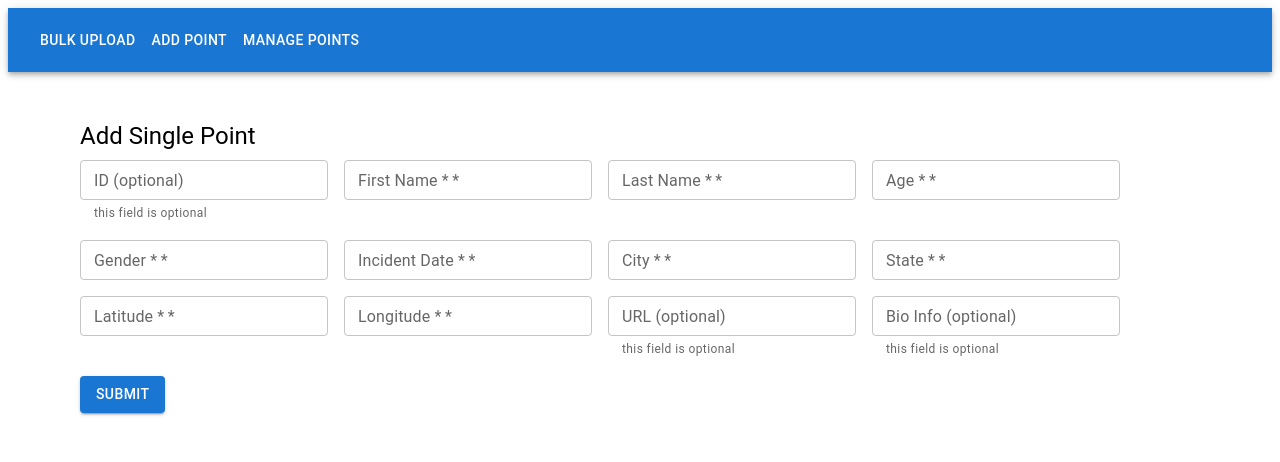
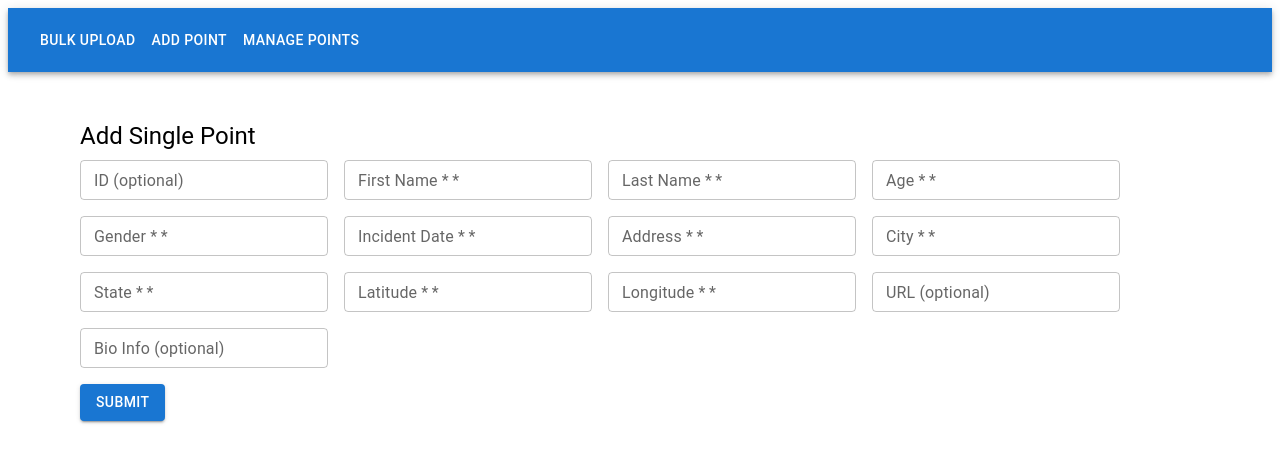
Before and after one commit to kotasuzuki3/STNadminweb, a React (Vite) app: page /add in a window 1280 px wide. Shown: the top 462 px of the page. Built offline with nearby package versions, Linux system fonts and the light colour scheme.

Commit message:
adding auto-geocoding functionality

```diff
--- a/package.json
+++ b/package.json
@@ -22,6 +22,7 @@
     "dotenv": "^17.0.1",
     "express": "^5.1.0",
     "multer": "^2.0.1",
+    "node-fetch": "^3.3.2",
     "pg": "^8.16.3",
     "react": "^19.1.0",
     "react-dom": "^19.1.0",
--- a/src/pages/AddPoint.jsx
+++ b/src/pages/AddPoint.jsx
@@ -8,6 +8,29 @@ import {
 } from '@mui/material';
 import axios from 'axios';
 
+const fieldMeta = {
+  id:            { label: 'ID',            required: false },
+  first_name:    { label: 'First Name',    required: true  },
+  last_name:     { label: 'Last Name',     required: true  },
+  age:           { label: 'Age',           required: true  },
+  gender:        { label: 'Gender',        required: true  },
+  incident_date: { label: 'Incident Date', required: true  },
+  city:          { label: 'City',          required: true  },
+  state:         { label: 'State',         required: true  },
+  street_address:{ label: 'Address',
+                  required: form => !(form.latitude && form.longitude)
+                },
+  latitude:      { label: 'Latitude',
+                  required: form => !form.street_address
+                },
+  longitude:     { label: 'Longitude',
+                  required: form => !form.street_address
+                },
+  url:           { label: 'URL',           required: false },
+  bio_info:      { label: 'Bio Info',      required: false },
+};
+
+
 export default function AddPoint() {
   const [form, setForm] = useState({
     id:          '',
@@ -16,6 +39,7 @@ export default function AddPoint() {
     age:         '',
     gender:      '',
     incident_date: '',
+    street_address: '',
     city:        '',
     state:       '',
     latitude:    '',
@@ -29,6 +53,15 @@ export default function AddPoint() {
     setForm(f => ({ ...f, [e.target.name]: e.target.value }));
 
   const handleSubmit = async () => {
+    if (
+      !form.street_address.trim() &&
+      !(form.latitude && form.longitude)
+    ) {
+      return setMsg(
+        'You must supply either an Address or both Latitude & Longitude.'
+      );
+    }
+
     try {
       await axios.post('http://localhost:3001/api/points', form);
       setMsg('Point added!');
@@ -39,6 +72,7 @@ export default function AddPoint() {
         age:         '',
         gender:      '',
         incident_date: '',
+        street_address: '',
         city:        '',
         state:       '',
         latitude:    '',
@@ -55,56 +89,53 @@ export default function AddPoint() {
     }
   };
 
-  const fieldMeta = {
-    id:            { label: 'ID',            required: false },
-    first_name:    { label: 'First Name',    required: true  },
-    last_name:     { label: 'Last Name',     required: true  },
-    age:           { label: 'Age',           required: true },
-    gender:        { label: 'Gender',        required: true },
-    incident_date: { label: 'Incident Date', required: true  },
-    city:          { label: 'City',          required: true  },
-    state:         { label: 'State',         required: true  },
-    latitude:      { label: 'Latitude',      required: true  },
-    longitude:     { label: 'Longitude',     required: true  },
-    url:           { label: 'URL',           required: false  },
-    bio_info:      { label: 'Bio Info',      required: false  },
-  };
-
   return (
     <Box p={2}>
       <Typography variant="h5" gutterBottom>
         Add Single Point
       </Typography>
+
       <Grid container spacing={2}>
         {Object.entries(form).map(([key, val]) => {
           const meta = fieldMeta[key];
-          const label = meta.label + (meta.required ? ' *' : ' (optional)');
+          const isRequired =
+            typeof meta.required === 'function'
+              ? meta.required(form)
+              : meta.required;
+
+          const isDisabled =
+            (key === 'latitude' || key === 'longitude') &&
+            Boolean(form.street_address);
+          const label = meta.label + (isRequired ? ' *' : ' (optional)');
+
           return (
             <Grid item xs={12} sm={6} key={key}>
               <TextField
                 fullWidth
-                size="small"
+                label={label}
                 name={key}
                 value={val}
                 onChange={handleChange}
-
-                required={meta.required}
-
-                label={label}
-
-                helperText={meta.required ? '' : 'this field is optional'}
+                required={isRequired}
+                disabled={isDisabled}
+                size="small"
               />
             </Grid>
           );
         })}
       </Grid>
+
       <Box mt={2}>
         <Button variant="contained" onClick={handleSubmit}>
           Submit
         </Button>
       </Box>
+
       {msg && (
-        <Typography mt={2} color={msg.startsWith('Error') ? 'error' : 'primary'}>
+        <Typography
+          mt={2}
+          color={msg.startsWith('Error') ? 'error' : 'primary'}
+        >
           {msg}
         </Typography>
       )}
```
Also changed, not shown: server.js (+89 -19 lines), 1 other file (tests, documents, lock files or other folders).
